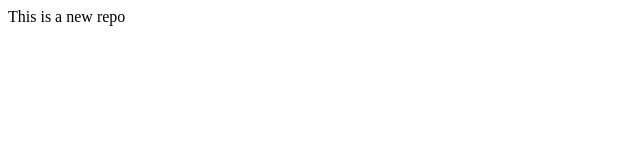
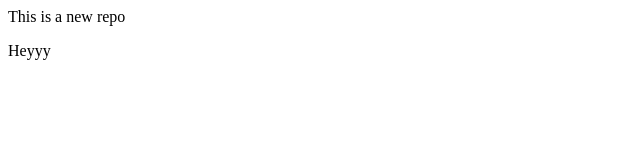
Before and after one commit to Arnav9340/localrepo, a plain HTML site: page index.html in a window 1280 px wide. Shown: the full height of the page, 0-640 px from the left. Drawn offline with Linux system fonts and the light colour scheme.

Commit message:
Add new feature

```diff
--- a/index.html
+++ b/index.html
@@ -1 +1,2 @@
 <p>This is a new repo</p>
+<p>Heyyy</p>
```
